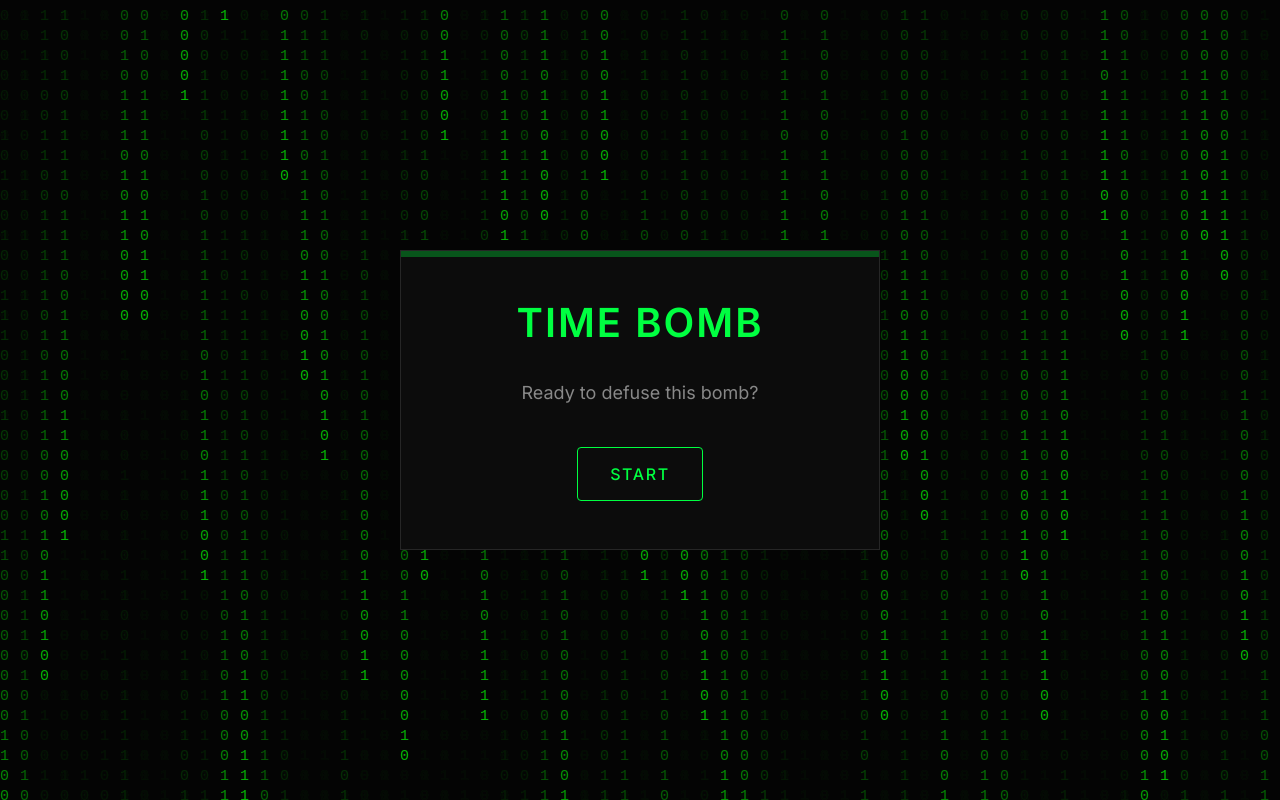
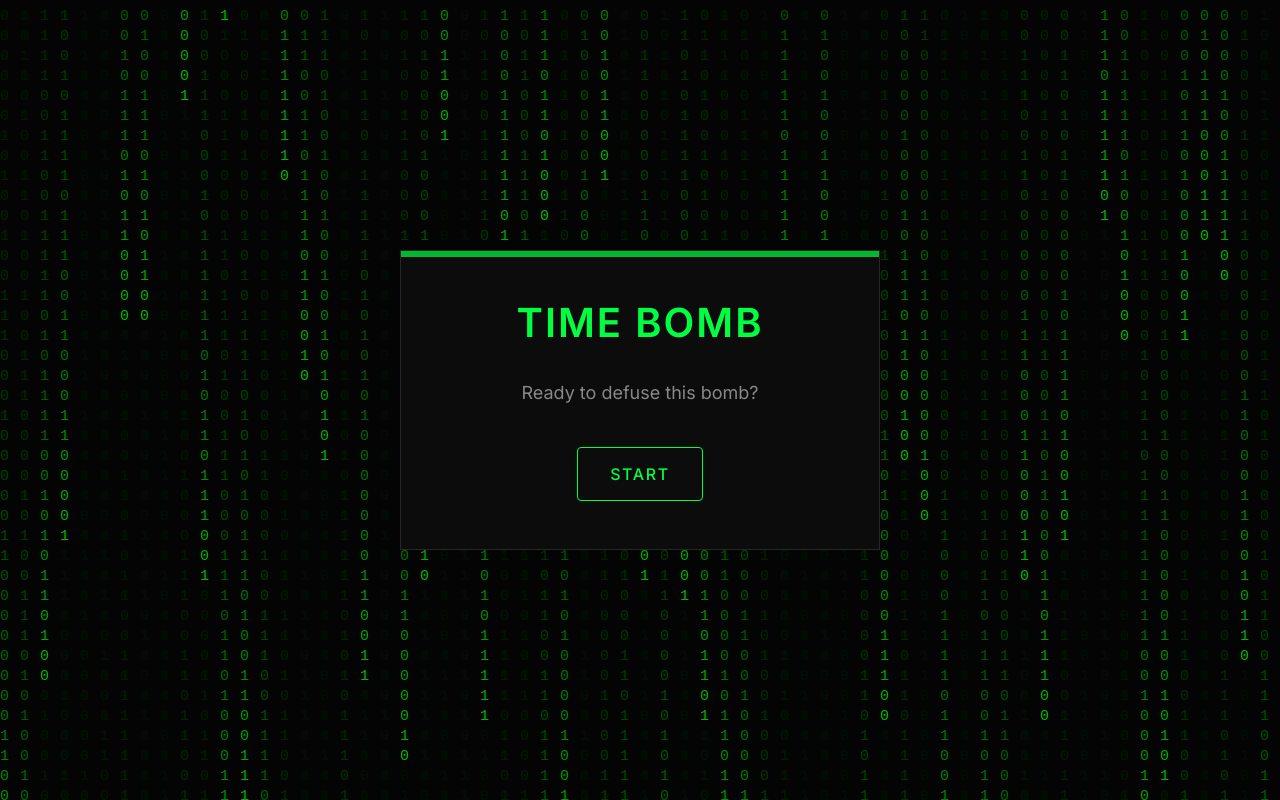
Before and after one commit to dwesh163/time-bomb, a React (Vite) app: page / in a window 1280 px wide. Built offline with nearby package versions, Linux system fonts and the light colour scheme.

Commit message:
[style] increase opacity of the border accent in the bomb interface

```diff
--- a/src/App.css
+++ b/src/App.css
@@ -74,7 +74,7 @@ body {
   right: 0;
   height: 6px;
   background: var(--border-accent);
-  opacity: 0.3;
+  opacity: 0.7;
 }
 
 .title {
```
